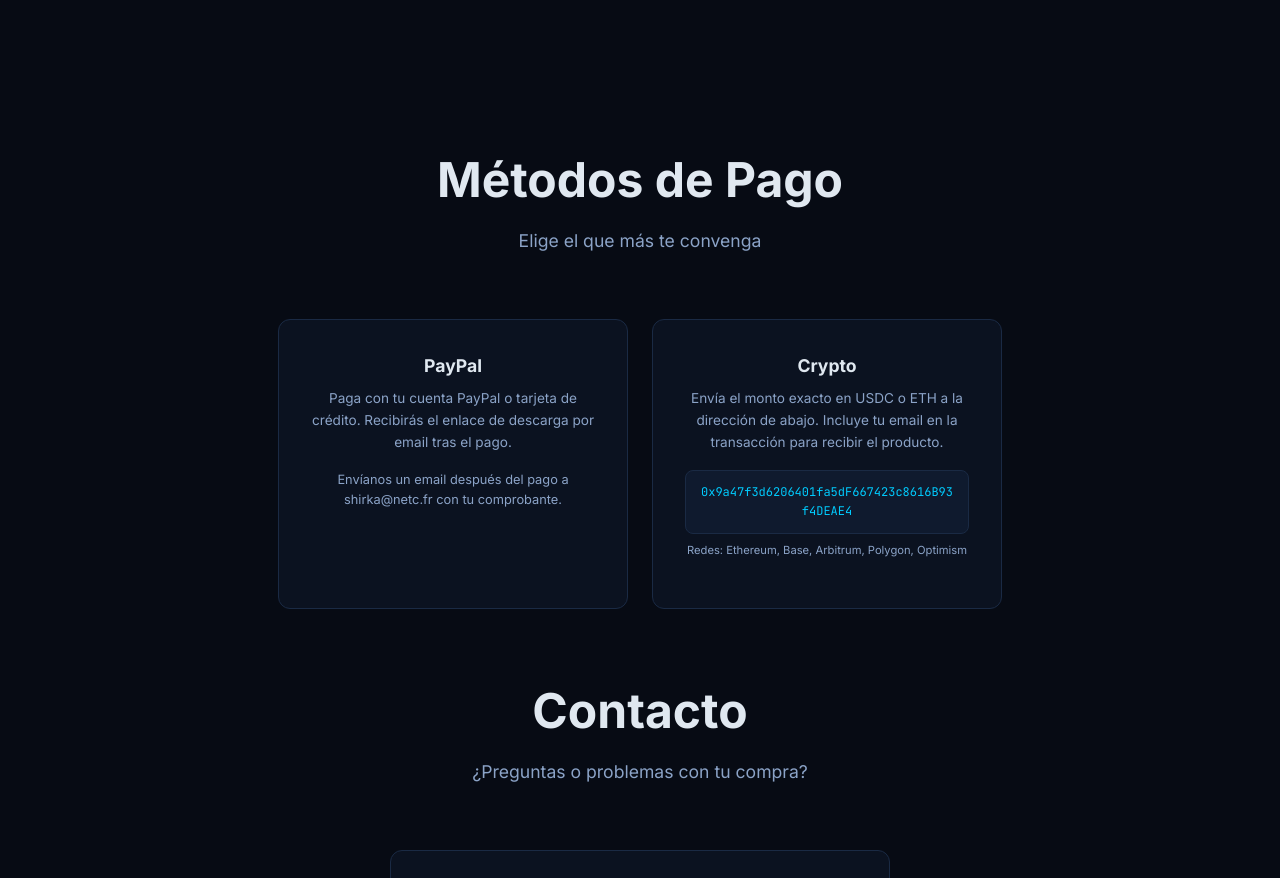
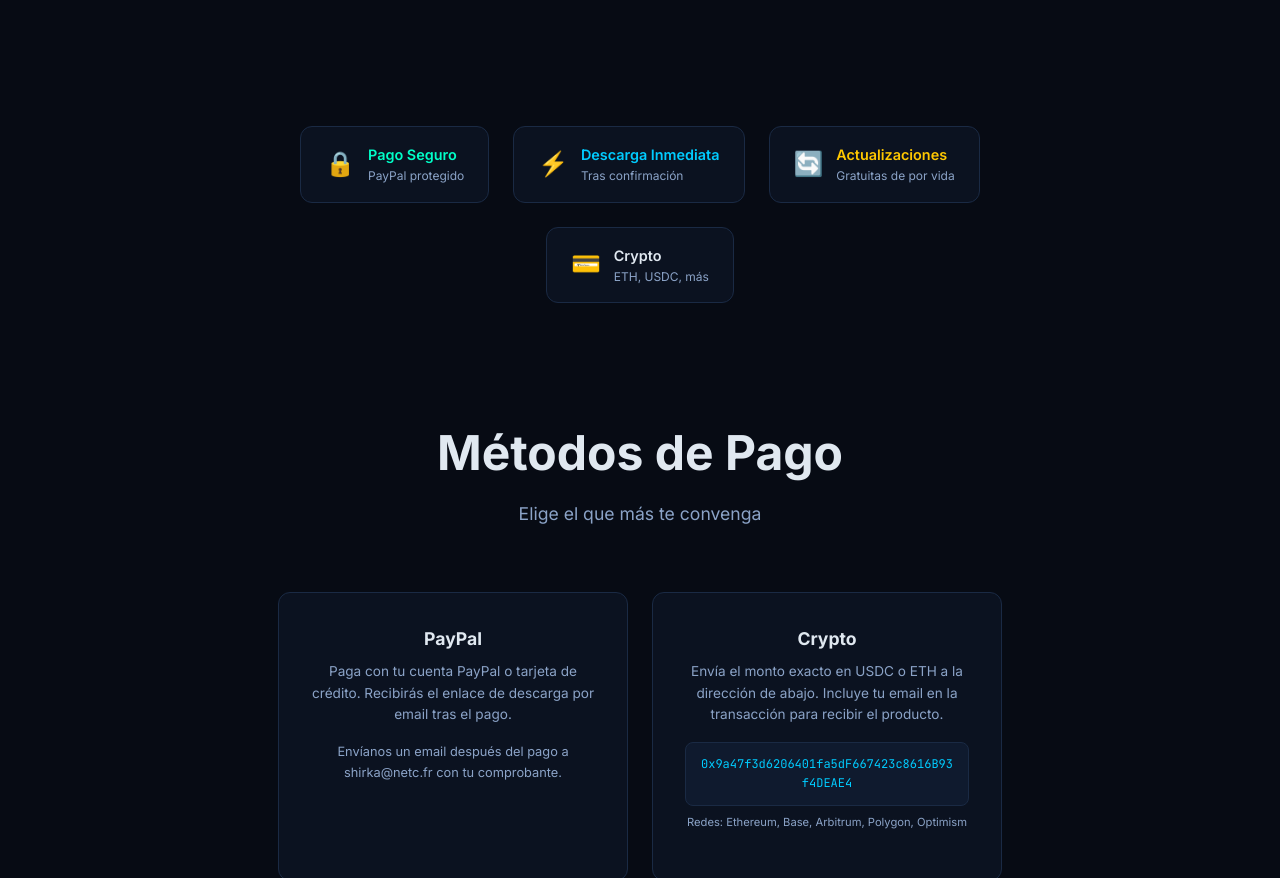
Before and after one commit to softcripto1-source/shirka-store, a plain HTML site: page index.html in a window 1280 px wide. Shown: the part 2060-2938 px from the top of the page. Drawn offline with Linux system fonts and the light colour scheme.

Commit message:
SEO meta tags + trust badges section

```diff
--- a/index.html
+++ b/index.html
@@ -4,6 +4,11 @@
 <meta charset="UTF-8">
 <meta name="viewport" content="width=device-width, initial-scale=1.0">
 <title>Shirka AI Store - Productos Digitales Premium</title>
+<meta name="description" content="Compra productos digitales premium: prompts para IA, scripts de productividad y herramientas de trading crypto. Paga con PayPal o crypto.">
+<meta name="keywords" content="prompts IA, scripts Python, trading crypto, productos digitales, DeepSeek prompts">
+<meta property="og:title" content="Shirka AI Store">
+<meta property="og:description" content="Productos digitales premium potenciados por inteligencia artificial">
+<meta property="og:url" content="https://softcripto1-source.github.io/shirka-store/">
 <link rel="preconnect" href="https://fonts.googleapis.com">
 <link href="https://fonts.googleapis.com/css2?family=Inter:wght@300;400;500;600;700;800&family=JetBrains+Mono:wght@400;500&display=swap" rel="stylesheet">
 <style>
@@ -547,6 +552,28 @@
   </div>
 </section>
 
+<!-- TRUST BADGES -->
+<section style="padding: 3rem 2rem; max-width: 900px; margin: 0 auto;">
+  <div style="display: flex; flex-wrap: wrap; gap: 1.5rem; justify-content: center; align-items: center;">
+    <div style="display: flex; align-items: center; gap: 0.8rem; background: var(--bg2); padding: 1rem 1.5rem; border-radius: 12px; border: 1px solid var(--border);">
+      <span style="font-size: 1.5rem;">🔒</span>
+      <div><div style="color: var(--accent2); font-weight: 600; font-size: 0.9rem;">Pago Seguro</div><div style="color: var(--text2); font-size: 0.75rem;">PayPal protegido</div></div>
+    </div>
+    <div style="display: flex; align-items: center; gap: 0.8rem; background: var(--bg2); padding: 1rem 1.5rem; border-radius: 12px; border: 1px solid var(--border);">
+      <span style="font-size: 1.5rem;">⚡</span>
+      <div><div style="color: var(--accent); font-weight: 600; font-size: 0.9rem;">Descarga Inmediata</div><div style="color: var(--text2); font-size: 0.75rem;">Tras confirmación</div></div>
+    </div>
+    <div style="display: flex; align-items: center; gap: 0.8rem; background: var(--bg2); padding: 1rem 1.5rem; border-radius: 12px; border: 1px solid var(--border);">
+      <span style="font-size: 1.5rem;">🔄</span>
+      <div><div style="color: var(--accent3); font-weight: 600; font-size: 0.9rem;">Actualizaciones</div><div style="color: var(--text2); font-size: 0.75rem;">Gratuitas de por vida</div></div>
+    </div>
+    <div style="display: flex; align-items: center; gap: 0.8rem; background: var(--bg2); padding: 1rem 1.5rem; border-radius: 12px; border: 1px solid var(--border);">
+      <span style="font-size: 1.5rem;">💳</span>
+      <div><div style="color: var(--text); font-weight: 600; font-size: 0.9rem;">Crypto</div><div style="color: var(--text2); font-size: 0.75rem;">ETH, USDC, más</div></div>
+    </div>
+  </div>
+</section>
+
 <section class="payment-section" id="payment">
   <h2 class="section-title">Métodos de Pago</h2>
   <p class="section-subtitle">Elige el que más te convenga</p>
```
